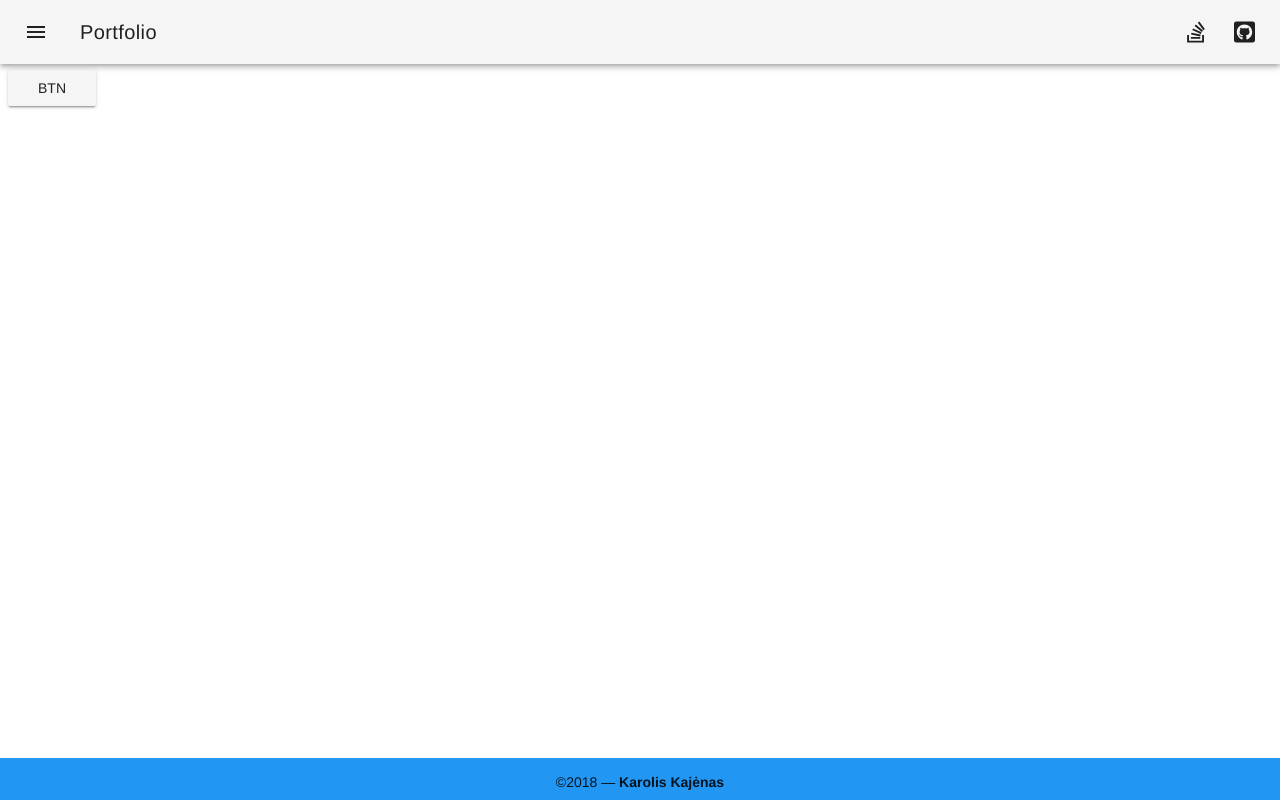
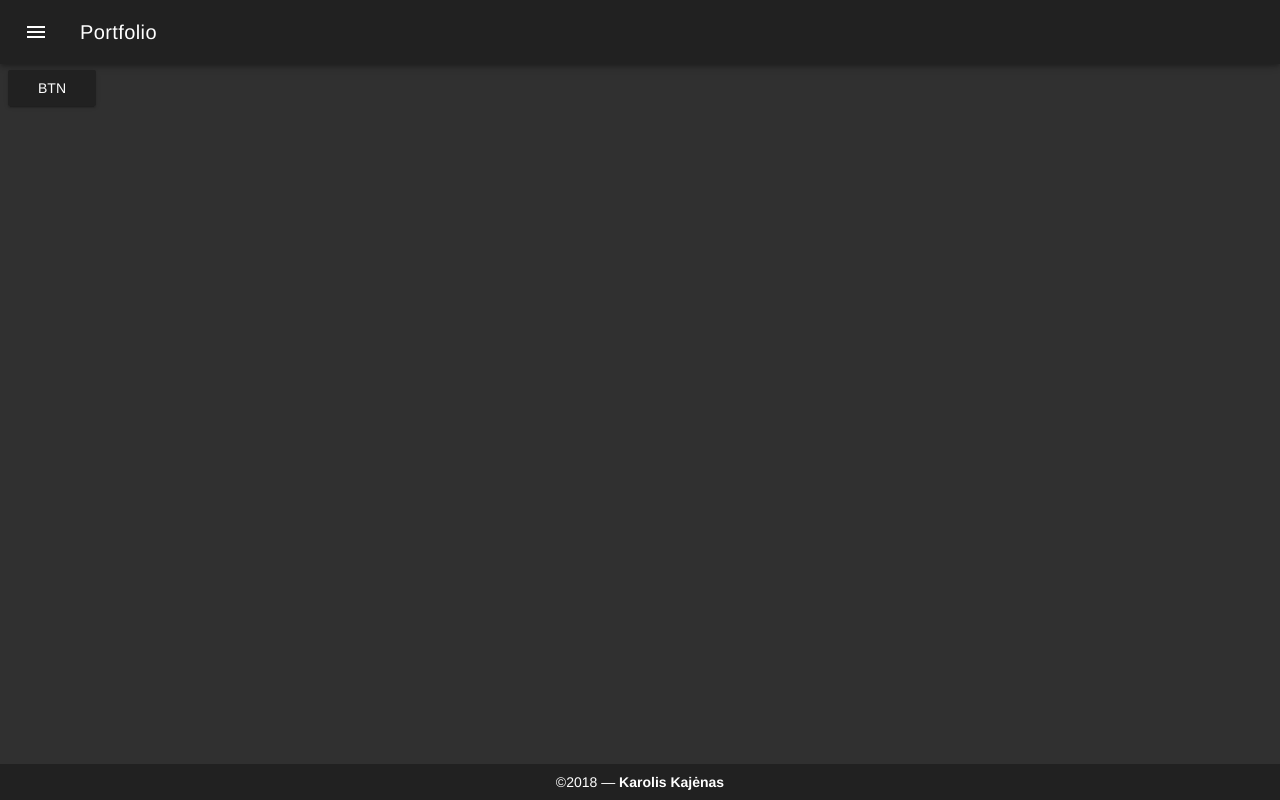
Before and after one commit to KarolisKaj/Portfolio, a Vue app in the folder Portfolio.Client/: page / in a window 1280 px wide. Built offline with nearby package versions, Linux system fonts and the light colour scheme.

Commit message:
update on passing props, not working yet

```diff
--- a/Portfolio.Client/src/App.vue
+++ b/Portfolio.Client/src/App.vue
@@ -1,7 +1,7 @@
 <template>
   <div id="app">
     <link rel="stylesheet" href="https://fonts.googleapis.com/icon?family=Material+Icons">
-    <PortfolioHeader></PortfolioHeader>
+    <PortfolioHeader v-bind:metalinks="metalinkss"></PortfolioHeader>
     <router-view/>
     <PortfolioFooter id="footer"></PortfolioFooter>
   </div>
@@ -13,12 +13,15 @@ import PortfolioHeader from './components/basic/PortfolioHeader'
 
 export default {
   name: 'App',
+  components: { PortfolioFooter, PortfolioHeader },
   data () {
     return {
-      year: (new Date()).getFullYear()
+      metalinkss: [
+        { link: 'https://stackoverflow.com/users/5505949', icon: 'fab fa-stack-overflow' },
+        { link: 'https://github.com/KarolisKaj', icon: 'fab fa-github-square' }
+      ]
     }
-  },
-  components: { PortfolioFooter, PortfolioHeader }
+  }
 }
 </script>
 
--- a/Portfolio.Client/src/components/basic/PortfolioFooter.vue
+++ b/Portfolio.Client/src/components/basic/PortfolioFooter.vue
@@ -1,6 +1,6 @@
 <template>
   <v-footer>
-      <v-flex xs12 py-3 text-xs-center blue accent-4--text>&copy;{{year}} — <strong>Karolis Kajėnas</strong>
+      <v-flex xs12 py-3 text-xs-center>&copy;{{year}} — <strong>Karolis Kajėnas</strong>
       </v-flex>
   </v-footer>
 </template>
--- a/Portfolio.Client/src/components/basic/PortfolioHeader.vue
+++ b/Portfolio.Client/src/components/basic/PortfolioHeader.vue
@@ -3,22 +3,27 @@
       <v-toolbar-side-icon></v-toolbar-side-icon>
       <v-toolbar-title>Portfolio</v-toolbar-title>
       <v-spacer></v-spacer>
-      <v-btn icon href='https://stackoverflow.com/users/5505949'>
-        <v-icon>fab fa-stack-overflow</v-icon>
-      </v-btn>
-      <v-btn icon href='https://github.com/KarolisKaj'>
-        <v-icon>fab fa-github-square</v-icon>
-      </v-btn>
+
     </v-toolbar>
 </template>
 
 <script>
 export default {
   name: 'PortfolioHeader',
-  data () {
-    return {
-
+  props: {
+    metalinks: {
+      type: Array,
+      required: true
     }
-  }
+  },
+  methods: {
+    linkRedirect: function (link) {
+      window.open(link)
+    }
+  },
+  created: () => console.log(this),
+  mounted: () => console.log(this),
+  updated: () => console.log(this),
+  beforeUpdate: () => console.log(this)
 }
 </script>
--- a/Portfolio.Client/src/main.js
+++ b/Portfolio.Client/src/main.js
@@ -7,12 +7,11 @@ import router from './router'
 import 'vuetify/dist/vuetify.min.css'
 
 Vue.use(Vuetify)
-Vue.config.productionTip = false
 
 /* eslint-disable no-new */
 new Vue({
   el: '#app',
   router,
   components: { App },
-  template: '<App/>'
+  template: '<v-app dark><App/></v-app>'
 })
```
